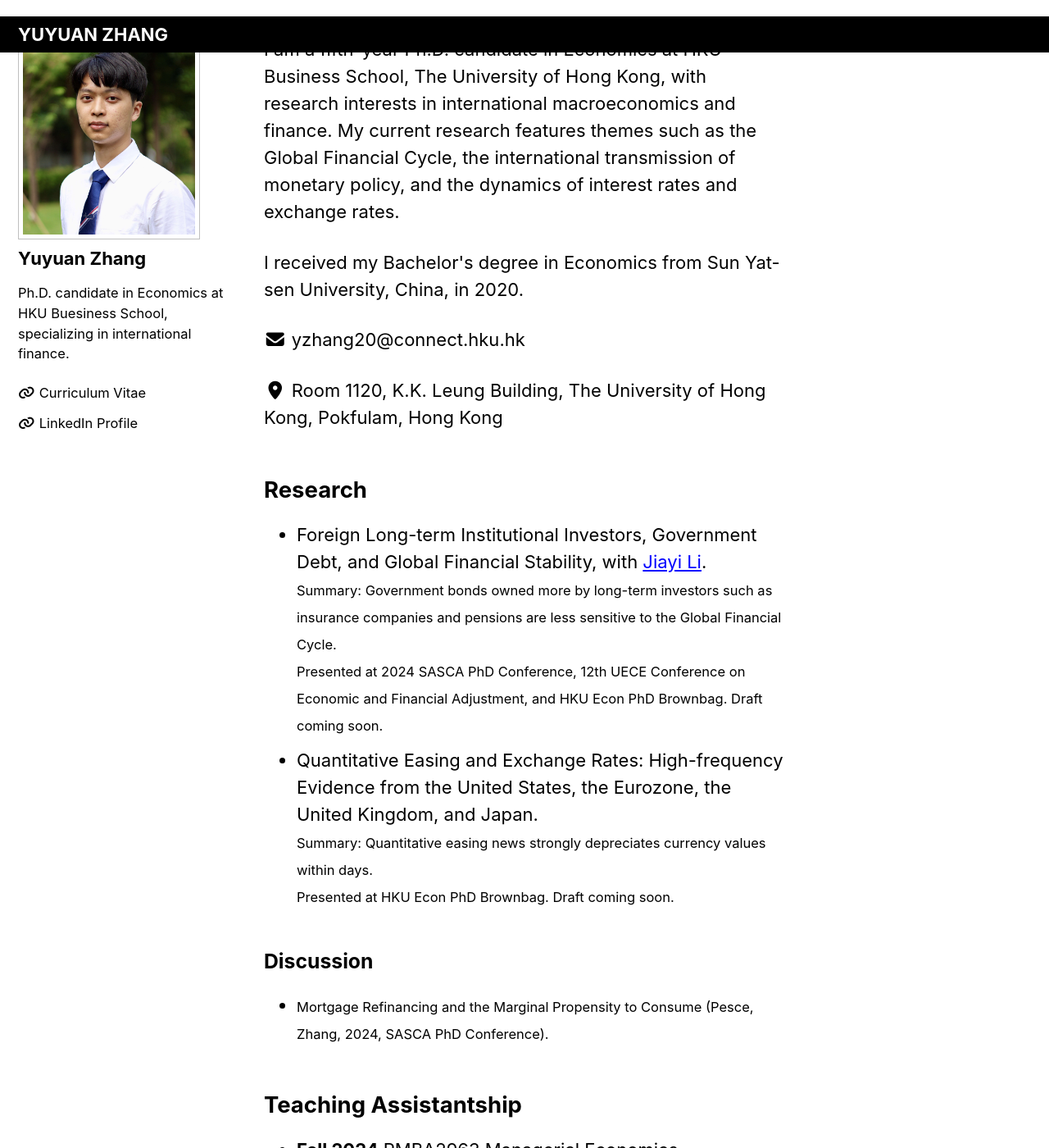
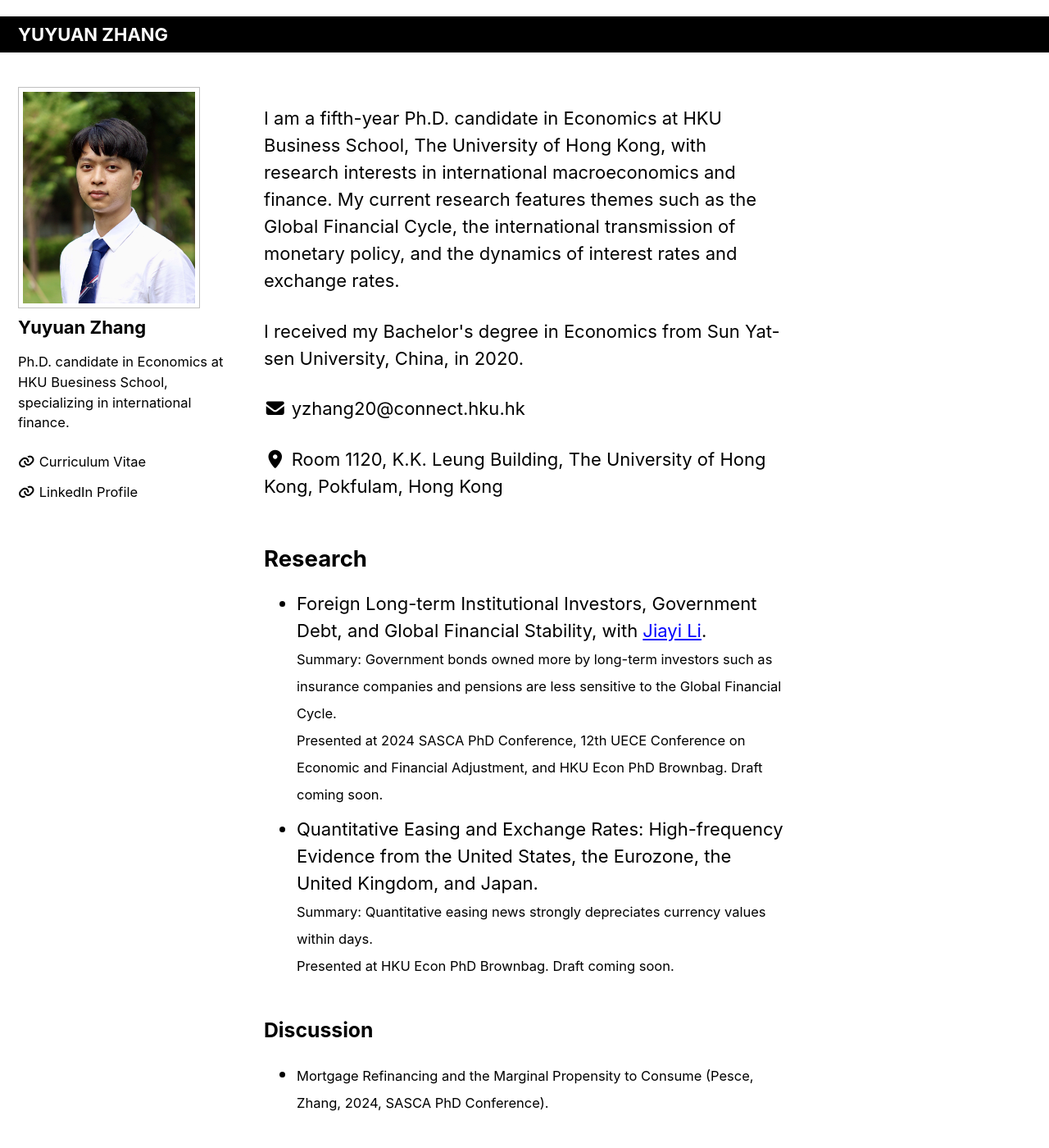
Before and after one commit to yuyuanecon/yuyuanecon.github.io, a Jekyll site: the page built from index.html, in a window 1280 px wide and 1400 px high. Shown: the whole window at 82% size. Built offline with Jekyll 4.4.1, drawn with Linux system fonts in a browser that asks for light colours; cached includes are drawn as plain includes; the list of posts is cut into pages by our own code.

Commit message:
Update masthead

```diff
--- a/_includes/masthead.html
+++ b/_includes/masthead.html
@@ -1,6 +1,6 @@
 {% capture logo_path %}{{ site.logo }}{% endcapture %}
 
-<div class="masthead">
+<div class="masthead sticky">
   <div class="masthead__inner-wrap">
     <div class="masthead__menu">
       <nav id="site-nav" class="greedy-nav">
--- a/_sass/minimal-mistakes/_masthead.scss
+++ b/_sass/minimal-mistakes/_masthead.scss
@@ -15,6 +15,12 @@
   -webkit-animation-delay: 0.15s;
   animation-delay: 0.15s;
   z-index: 20;
+
+  &.sticky {
+    position: -webkit-sticky;
+    position: sticky;
+    top: 0; // Stick to the top of the viewport
+  }
 
   &__inner-wrap {
     @include clearfix;
```
